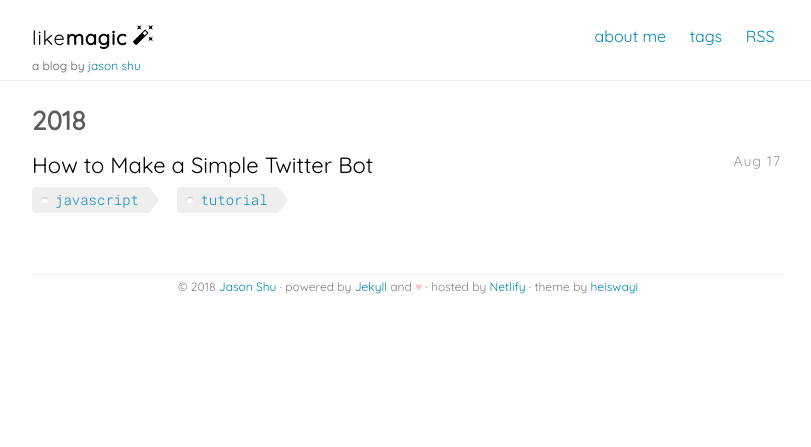
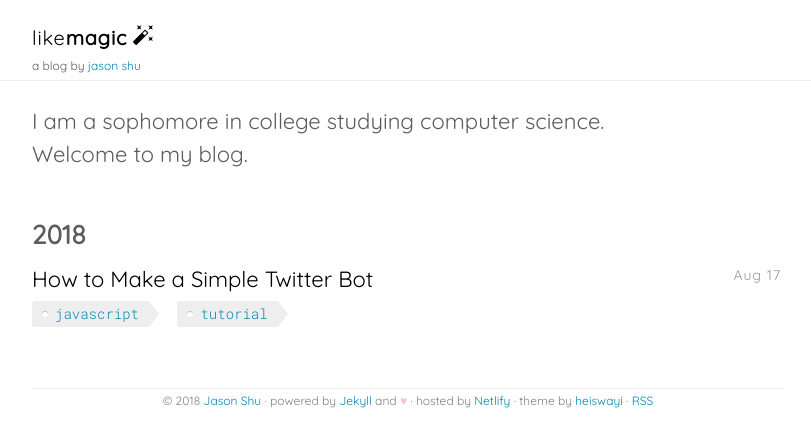
Before and after one commit to j4sonshu/likemagic, a Jekyll site: the page built from index.html, in a window 1280 px wide. Shown: the top 447 px of the page, without its empty margins (232-1043 px from the left). Built offline with Jekyll 4.4.1, drawn with Linux system fonts in a browser that asks for light colours.

Commit message:
intro, navbar removal

```diff
--- a/_includes/footer.html
+++ b/_includes/footer.html
@@ -6,7 +6,8 @@
       <a href="https://jekyllrb.com/" target="_blank">
       Jekyll</a> and <span style="color:pink;">♥</span> &middot; hosted by
       <a href="https://www.netlify.com/" target="_blank">Netlify</a> &middot; theme by
-      <a href="https://github.com/heiswayi/" target="_blank">heiswayi</a>
+      <a href="https://github.com/heiswayi/" target="_blank">heiswayi</a> &middot;
+      <a href='/feed.xml' target="_blank">RSS</a>
     </small>
   </div>
 </footer>
--- a/_includes/intro.html
+++ b/_includes/intro.html
@@ -1,14 +1,6 @@
 <section class="intro">
   <div class="container">
-    <p class="lead">hi and welcome to my blog.</p><br>
-      <ul>
-        <h4 style="font-weight: 300">
-          <li><a href="{{ '/subscribe' | prepend: site.baseurl | prepend: site.url }}">subscribe for updates</a></li>
-          <br>
-          <li><a href="{{ '/feedback' | prepend: site.baseurl | prepend: site.url }}">have feedback?</a></li>
-        </h4>
-      </ul>
-
-    <div class="divider"></div>
+    <p class="lead">I am a sophomore in college studying computer science.<br>
+      Welcome to my blog.</p>
   </div>
 </section>
--- a/_includes/nav.html
+++ b/_includes/nav.html
@@ -7,7 +7,7 @@
       <div class="logo-me">a blog by <a href="https://jasonshu.me" target="_blank">jason shu</a></div>
     </h1>
 
-    <ul class="navbar">
+    <!-- <ul class="navbar">
       <li>
         <a href="{{ '/about' | prepend: site.url }}">about me</a>
       </li>
@@ -18,6 +18,7 @@
         <a href='/feed.xml' target="_blank">RSS</a>
       </li>
     </ul>
+  -->
 
   </div>
 </nav>
--- a/assets/scss/_layout.scss
+++ b/assets/scss/_layout.scss
@@ -51,6 +51,11 @@ hr {
   margin-right: auto;
   max-width: 800px;
   font-weight: normal;
+
+  // intro
+  .lead {
+    margin: 0;
+  }
 }
 
 .nav {
@@ -103,6 +108,7 @@ hr {
   font-size: 20px;
   line-height: 28px;
   font-weight: 300;
+  display: block;
 
   span {
     font-weight: 700;
@@ -116,12 +122,14 @@ hr {
 .logo-me {
   font-size: 12px;
   letter-spacing: normal;
+  cursor: auto;
 }
 
 .logo-me a {
   @extend .link;
 }
 
+/*
 .navbar {
   float: right;
   margin: 0;
@@ -138,6 +146,7 @@ hr {
     @extend .link;
   }
 }
+*/
 
 @media all and (max-width: 600px) {
   /*
@@ -147,10 +156,11 @@ hr {
     float: none;
     width: 100%;
   }
-  */
+
   .navbar {
     float: right;
   }
+  */
 
   .date-label {
     float: left !important;
@@ -173,11 +183,6 @@ hr {
       color: $blue-color;
     }
   }
-  /*
-  .article-tags {
-    display: none;
-  }
-  */
 }
 
 .category-title {
@@ -197,17 +202,14 @@ hr {
   }
 
   .article-title {
-    //lead
     font-size: rem(22);
     font-weight: 300;
 
     display: inline-block;
     width: 85%;
-    //border-bottom: 1px dashed lighten($light-gray-color, 10%);
   }
 
   .date-label {
-    //border: 1px solid lighten($light-gray-color, 10%);
     padding: 0 0.2em;
     margin-left: 1em;
     margin-top: 2px;
--- a/index.html
+++ b/index.html
@@ -3,7 +3,7 @@ layout: default
 title: Home
 ---
 
-<!-- {% include intro.html %} -->
+{% include intro.html %}
 
 <section class="post-list">
   <div class="container">
@@ -22,11 +22,11 @@ title: Home
         <span class="post-meta date-label">{{ post.date | date: "%b %d" }}</span>
         <div class="article-title">
           <a class="post-link" href="{{ post.url | prepend: site.baseurl | prepend: site.url }}">{{ post.title }}</a>
-        </div>
-        <div class="article-tags">
-            {% for tag in post.tags %} {% capture tag_name %}{{ tag }}{% endcapture %}
-            <a href="/tags#{{ tag_name }}" class="tag">{{ tag_name }}</a>
-            {% endfor %}
+          <div class="article-tags">
+              {% for tag in post.tags %} {% capture tag_name %}{{ tag }}{% endcapture %}
+              <a href="/tags#{{ tag_name }}" class="tag">{{ tag_name }}</a>
+              {% endfor %}
+          </div>
         </div>
       </article>
 
```
Also changed, not shown: favicon.ico (added).
